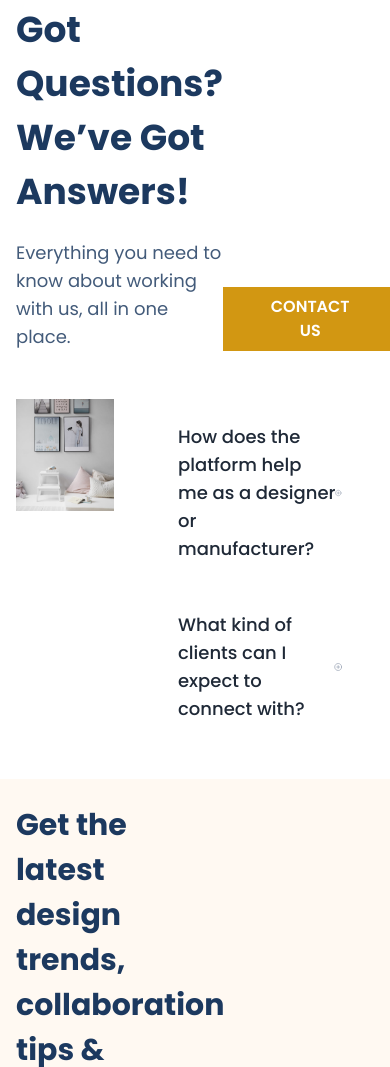
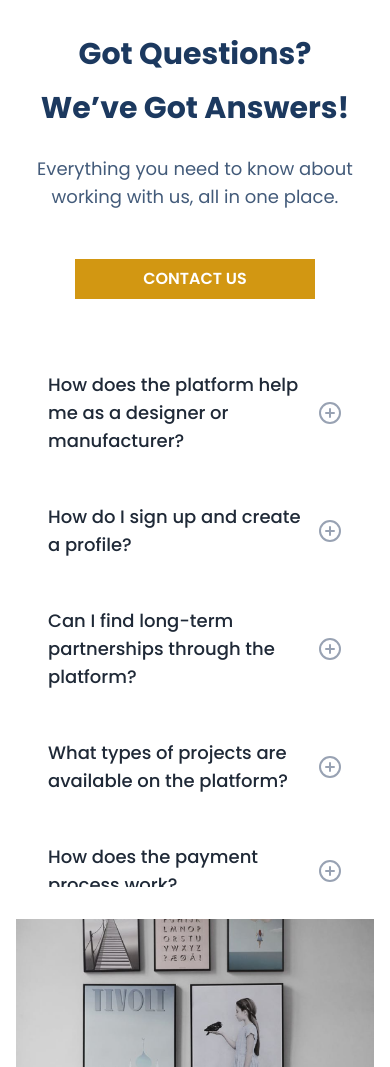
Before and after one commit to shaheen2013/hb-ecommerce-showcase, a plain HTML site: page index.html in a window 390 px wide. Shown: the part 7659-8726 px from the top of the page. Drawn offline with nearby package versions, Linux system fonts and the light colour scheme; a web font is replaced by a local one.

Commit message:
faq responsive and faq content added

```diff
--- a/index.css
+++ b/index.css
@@ -133,3 +133,15 @@ body {
     display: block;
   }
 }
+.scrollbar-custom::-webkit-scrollbar {
+      width: 8px;
+    }
+
+    .scrollbar-custom::-webkit-scrollbar-thumb {
+      background-color: #1C395F;
+      border-radius: 4px;
+    }
+
+    .scrollbar-custom::-webkit-scrollbar-track {
+      background-color: #E5E7EB;
+    }
--- a/index.html
+++ b/index.html
@@ -680,7 +680,7 @@
     </div>
     <!-- Completion -->
     <div
-      class="md:py-16 py-8 bg-[url('./img/project-completion.png')] bg-no-repeat bg-cover"
+      class="py-16  bg-[url('./img/project-completion.png')] bg-no-repeat bg-cover"
     >
       <div class="container px-4 m-auto">
         <div
@@ -688,7 +688,7 @@
         >
           <div>
             <p
-              class="text-4xl font-bold leading-10 mb-4 text-white text-center"
+              class="sm:text-4xl text-3xl font-bold leading-10 mb-4 text-white text-center"
             >
               Let’s Take Your Projects from Concept to Completion
             </p>
@@ -709,136 +709,33 @@
     <!-- faq section -->
     <div class="md:py-16 py-8" id="faq">
       <div class="container px-4 m-auto">
-        <div class="flex items-end justify-between mb-12">
+        <div class="flex md:flex-row flex-col md:items-end items-center justify-between mb-12">
           <div>
-            <h1 class="text-4xl text-[#1C395F] leading-[54px] font-bold mb-5">
+            <h1 class="sm:text-4xl text-3xl text-[#1C395F] leading-[54px] font-bold mb-5 md:text-start text-center">
               Got Questions? <br />We’ve Got Answers!
             </h1>
-            <p class="text-lg text-[#435B7A]">
+            <p class="text-lg text-[#435B7A] md:text-start text-center">
               Everything you need to know about working with us, all in one
               place.
             </p>
           </div>
           <a
             href="#"
-            class="uppercase py-2 px-12 bg-[#D29712] max-w-[240px] w-full text-center text-base text-white font-semibold hover:bg-[#1C395F]"
+            class="uppercase py-2 px-12 bg-[#D29712] max-w-[240px] w-full text-center text-base text-white font-semibold hover:bg-[#1C395F] md:mt-0 mt-12"
             >Contact Us
           </a>
         </div>
         <!-- faq content -->
-        <div class="grid grid-cols-12 md:gap-12 gap-8">
+        <div class="md:grid grid-cols-12 md:gap-12 gap-8 flex flex-col-reverse flex-col">
           <div class="col-span-4">
-            <img class="max-h-[656px] w-full" src="./img/faq-1.png" alt="" />
+            <img class=" h-full w-full" src="./img/faq-1.png" alt="" />
           </div>
           <div class="col-span-8">
-            <div class="px-8 py-6 transition-colors duration-300 ease-in-out">
-              <button
-                class="w-full flex items-center justify-between text-left focus:outline-none"
-                onclick="toggleFAQ(this)"
-              >
-                <span class="text-lg font-medium text-gray-800">
-                  How does the platform help me as a designer or manufacturer?
-                </span>
-
-                <svg
-                  class="w-6 h-6 text-gray-400 plus-icon transform transition-transform duration-300 ease-in-out"
-                  xmlns="http://www.w3.org/2000/svg"
-                  viewBox="0 0 24 24"
-                  fill="none"
-                >
-                  <path
-                    d="M12 8V16M8 12H16M22 12C22 17.5228 17.5228 22 12 22C6.47715 22 2 17.5228 2 12C2 6.47715 6.47715 2 12 2C17.5228 2 22 6.47715 22 12Z"
-                    stroke="#98A2B3"
-                    stroke-width="2"
-                    stroke-linecap="round"
-                    stroke-linejoin="round"
-                  />
-                </svg>
-
-                <svg
-                  class="w-6 h-6 text-gray-400 minus-icon transform transition-transform duration-300 ease-in-out hidden"
-                  xmlns="http://www.w3.org/2000/svg"
-                  viewBox="0 0 24 24"
-                  fill="none"
-                >
-                  <path
-                    d="M8 12H16M22 12C22 17.5228 17.5228 22 12 22C6.47715 22 2 17.5228 2 12C2 6.47715 6.47715 2 12 2C17.5228 2 22 6.47715 22 12Z"
-                    stroke="#98A2B3"
-                    stroke-width="2"
-                    stroke-linecap="round"
-                    stroke-linejoin="round"
-                  />
-                </svg>
-              </button>
-
-              <div
-                class="faq-content mt-4 hidden text-gray-600 transition-max-height duration-300 ease-in-out overflow-hidden max-h-0"
-              >
-                <p>
-                  Our platform is designed to connect you with clients actively
-                  looking for top-notch designs and products. As a designer, you
-                  can showcase your portfolio, gain visibility, and collaborate
-                  with manufacturers seamlessly. For manufacturers, you’ll
-                  access a steady flow of projects from talented designers,
-                  helping you grow your production pipeline and reach new
-                  clients.
-                </p>
-              </div>
-            </div>
-            <div class="px-8 py-6 transition-colors duration-300 ease-in-out">
-              <button
-                class="w-full flex items-center justify-between text-left focus:outline-none"
-                onclick="toggleFAQ(this)"
-              >
-                <span class="text-lg font-medium text-gray-800">
-                  What kind of clients can I expect to connect with?
-                </span>
-
-                <svg
-                  class="w-6 h-6 text-gray-400 plus-icon transform transition-transform duration-300 ease-in-out"
-                  xmlns="http://www.w3.org/2000/svg"
-                  viewBox="0 0 24 24"
-                  fill="none"
-                >
-                  <path
-                    d="M12 8V16M8 12H16M22 12C22 17.5228 17.5228 22 12 22C6.47715 22 2 17.5228 2 12C2 6.47715 6.47715 2 12 2C17.5228 2 22 6.47715 22 12Z"
-                    stroke="#98A2B3"
-                    stroke-width="2"
-                    stroke-linecap="round"
-                    stroke-linejoin="round"
-                  />
-                </svg>
-
-                <svg
-                  class="w-6 h-6 text-gray-400 minus-icon transform transition-transform duration-300 ease-in-out hidden"
-                  xmlns="http://www.w3.org/2000/svg"
-                  viewBox="0 0 24 24"
-                  fill="none"
-                >
-                  <path
-                    d="M8 12H16M22 12C22 17.5228 17.5228 22 12 22C6.47715 22 2 17.5228 2 12C2 6.47715 6.47715 2 12 2C17.5228 2 22 6.47715 22 12Z"
-                    stroke="#98A2B3"
-                    stroke-width="2"
-                    stroke-linecap="round"
-                    stroke-linejoin="round"
-                  />
-                </svg>
-              </button>
-
-              <div
-                class="faq-content mt-4 hidden text-gray-600 transition-max-height duration-300 ease-in-out overflow-hidden max-h-0"
-              >
-                <p>
-                  Our platform is designed to connect you with clients actively
-                  looking for top-notch designs and products. As a designer, you
-                  can showcase your portfolio, gain visibility, and collaborate
-                  with manufacturers seamlessly. For manufacturers, you’ll
-                  access a steady flow of projects from talented designers,
-                  helping you grow your production pipeline and reach new
-                  clients.
-                </p>
-              </div>
-            </div>
+
+            <div id="faq-items-content" class="max-h-[540px]  overflow-y-scroll scrollbar-custom">
+
+            </div>
+
           </div>
         </div>
       </div>
@@ -1589,7 +1486,107 @@ function generateSlides(data) {
   });
 }
 generateSlides(slideData);
-
+const faqData = [
+  {
+    question: "How does the platform help me as a designer or manufacturer?",
+    answer: "Our platform is designed to connect you with clients actively looking for top-notch designs and products. As a designer, you can showcase your portfolio, gain visibility, and collaborate with manufacturers seamlessly. For manufacturers, you’ll access a steady flow of projects from talented designers, helping you grow your production pipeline and reach new clients."
+  },
+  {
+    question: "How do I sign up and create a profile?",
+    answer: "Signing up is easy! Simply click the 'Sign Up' button on the homepage and follow the instructions to create a profile. You can then add details about your expertise, past work, and upload samples of your designs or products."
+  },
+  {
+    question: "Can I find long-term partnerships through the platform?",
+    answer: "Yes! Our platform is designed to foster long-term collaborations between designers and manufacturers. Many users have found ongoing partnerships that have led to successful repeat projects."
+  },
+  {
+    question: "What types of projects are available on the platform?",
+    answer: "The platform hosts a variety of projects across different industries, ranging from small design tasks to large-scale manufacturing contracts. Whether you’re a designer or manufacturer, there’s always something suited to your skill set."
+  },
+  {
+    question: "How does the payment process work?",
+    answer: "Payments are securely handled through the platform. Once a project is completed and both parties confirm the work, the payment is processed and released to the respective user’s account."
+  },
+  {
+    question: "Are there tools for project management and collaboration?",
+    answer: "Yes, our platform includes built-in tools for managing projects and collaborating with partners. You can track project milestones, communicate directly, and share files seamlessly."
+  },
+  {
+    question: "Is there support for international collaborations?",
+    answer: "Absolutely. Our platform is designed to support global collaborations, allowing you to work with partners from around the world while managing logistics, time zones, and communications efficiently."
+  },
+  {
+    question: "How do I get noticed as a designer?",
+    answer: "You can improve your visibility by building a detailed profile, showcasing a high-quality portfolio, and consistently delivering excellent work. Designers who engage with the community and maintain good reviews tend to attract more clients."
+  },
+  {
+    question: "Can manufacturers showcase their capabilities?",
+    answer: "Yes, manufacturers can create profiles that highlight their production capacity, equipment, and expertise. This helps designers and other clients understand what you can offer and how you can support their projects."
+  },
+  {
+    question: "Is there a vetting process for designers and manufacturers?",
+    answer: "To ensure quality, all users go through a basic verification process when signing up. Additionally, ratings and reviews help maintain transparency, allowing users to evaluate potential partners before committing to a project."
+  }
+];
+
+function faqGenerateData(data){
+  const faqContentWrapper = document.getElementById('faq-items-content');
+  data.forEach(item=>{
+    const faqElement=`<div class="px-8 py-6 transition-colors duration-300 ease-in-out">
+              <button
+                class="w-full flex items-center justify-between text-left focus:outline-none gap-4"
+                onclick="toggleFAQ(this)"
+              >
+                <span class="text-lg font-medium text-gray-800">
+                ${item?.question}
+                </span>
+
+                <div>
+                  <svg
+                  class="w-6 h-6 text-gray-400 plus-icon transform transition-transform duration-300 ease-in-out"
+                  xmlns="http://www.w3.org/2000/svg"
+                  viewBox="0 0 24 24"
+                  fill="none"
+                >
+                  <path
+                    d="M12 8V16M8 12H16M22 12C22 17.5228 17.5228 22 12 22C6.47715 22 2 17.5228 2 12C2 6.47715 6.47715 2 12 2C17.5228 2 22 6.47715 22 12Z"
+                    stroke="#98A2B3"
+                    stroke-width="2"
+                    stroke-linecap="round"
+                    stroke-linejoin="round"
+                  />
+                </svg>
+
+                <svg
+                  class="w-6 h-6 text-gray-400 minus-icon transform transition-transform duration-300 ease-in-out hidden"
+                  xmlns="http://www.w3.org/2000/svg"
+                  viewBox="0 0 24 24"
+                  fill="none"
+                >
+                  <path
+                    d="M8 12H16M22 12C22 17.5228 17.5228 22 12 22C6.47715 22 2 17.5228 2 12C2 6.47715 6.47715 2 12 2C17.5228 2 22 6.47715 22 12Z"
+                    stroke="#98A2B3"
+                    stroke-width="2"
+                    stroke-linecap="round"
+                    stroke-linejoin="round"
+                  />
+                </svg>
+                </div>
+              </button>
+
+              <div
+                class="faq-content mt-4 hidden text-gray-600 transition-max-height duration-300 ease-in-out overflow-hidden max-h-0"
+              >
+                <p>
+                ${item?.answer}
+                </p>
+              </div>
+            </div>`
+            faqContentWrapper.innerHTML += faqElement;
+  })
+
+}
+faqGenerateData(faqData)
     </script>
   </body>
 </html>
```
